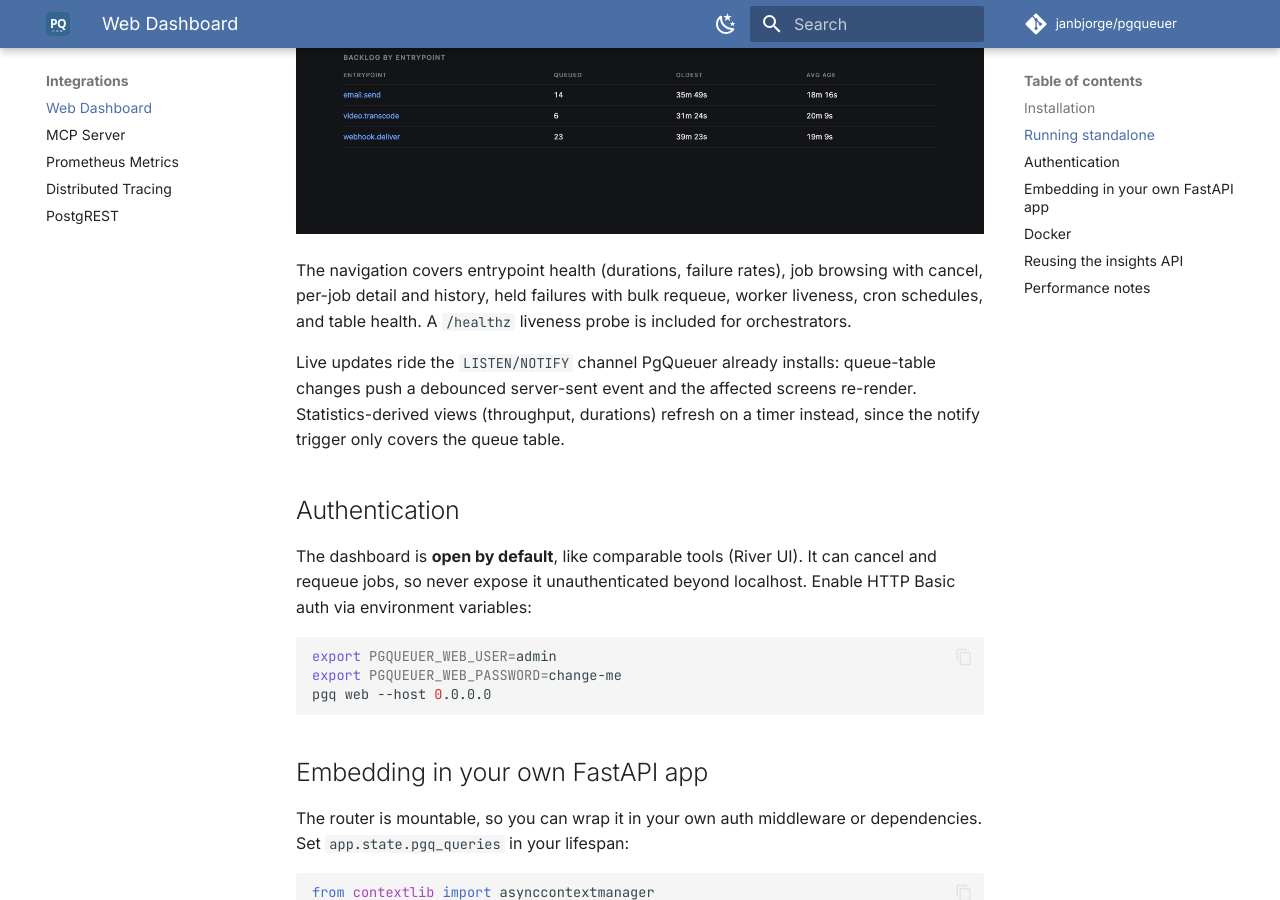
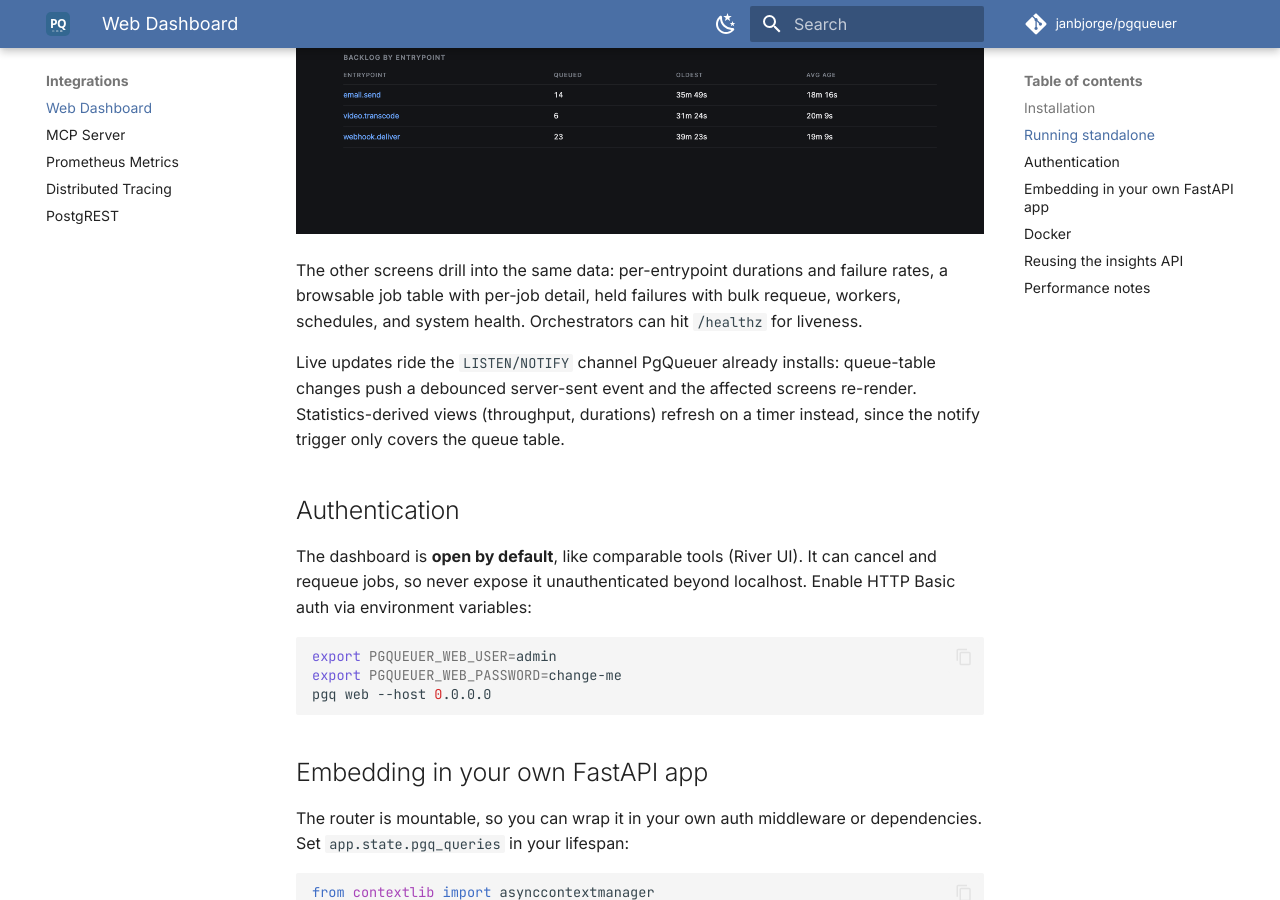
Before and after one commit to janbjorge/pgqueuer, an MkDocs documentation site: the page built from docs/integrations/web-dashboard.md, in a window 1280 px wide and 900 px high, scrolled down 905 px. Built offline with MkDocs 1.6.1 and Material for MkDocs 9.7.7, drawn with Linux system fonts in a browser that asks for light colours; comment, search, counter and statistics services are not loaded.

Commit message:
docs(web): dedupe screen list against intro, active healthz sentence

```diff
--- a/docs/integrations/web-dashboard.md
+++ b/docs/integrations/web-dashboard.md
@@ -26,10 +26,10 @@ Connection settings follow the same rules as every other `pgq` command:
 
 ![The overview screen: headline stats, hourly throughput chart, and backlog by entrypoint](web-dashboard.png)
 
-The navigation covers entrypoint health (durations, failure rates), job
-browsing with cancel, per-job detail and history, held failures with bulk
-requeue, worker liveness, cron schedules, and table health. A `/healthz`
-liveness probe is included for orchestrators.
+The other screens drill into the same data: per-entrypoint durations and
+failure rates, a browsable job table with per-job detail, held failures with
+bulk requeue, workers, schedules, and system health. Orchestrators can hit
+`/healthz` for liveness.
 
 Live updates ride the `LISTEN/NOTIFY` channel PgQueuer already installs:
 queue-table changes push a debounced server-sent event and the affected
```
